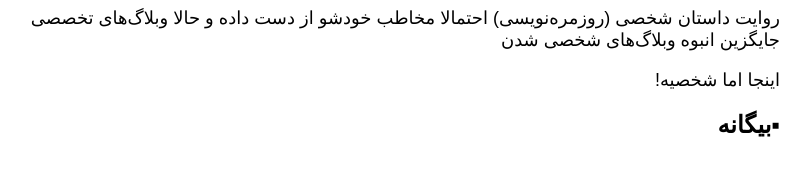
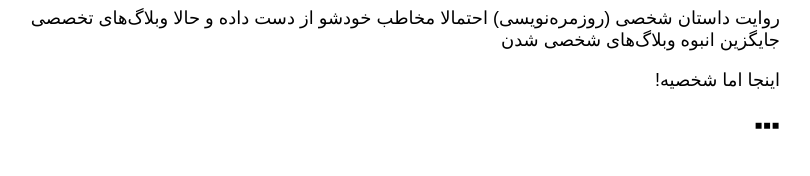
Before and after one commit to darkblog/darkblog.github.io, a Jekyll site: the page built from _posts/2023-8-22-5.md, in a window 1280 px wide. Shown: the part 234-410 px from the top of the page, without its empty margins (407-1217 px from the left). Built offline with Jekyll 4.4.1, drawn with Linux system fonts in a browser that asks for light colours.

Commit message:
Update post.html

```diff
--- a/_layouts/post.html
+++ b/_layouts/post.html
@@ -12,6 +12,6 @@ layout: compress
 <body>
 <h1>{{ page.title }}</h1>
 {{ content }}
-<h2>▪<a href="https://biganeh.com/">بیگانه</a></h2>
+<h2><a href="https://biganeh.com/">▪▪▪</a></h2>
 </body>
 </html>
```
